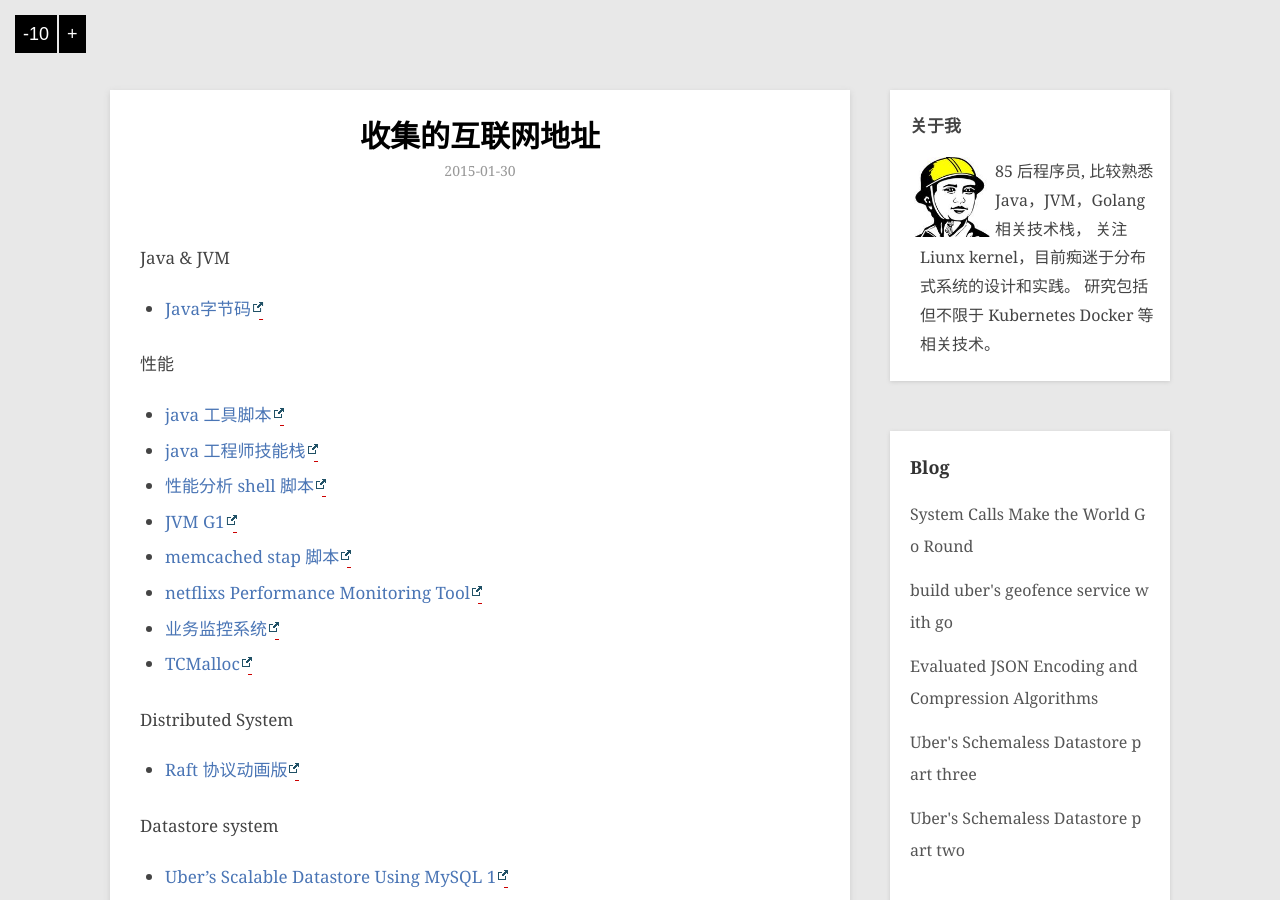
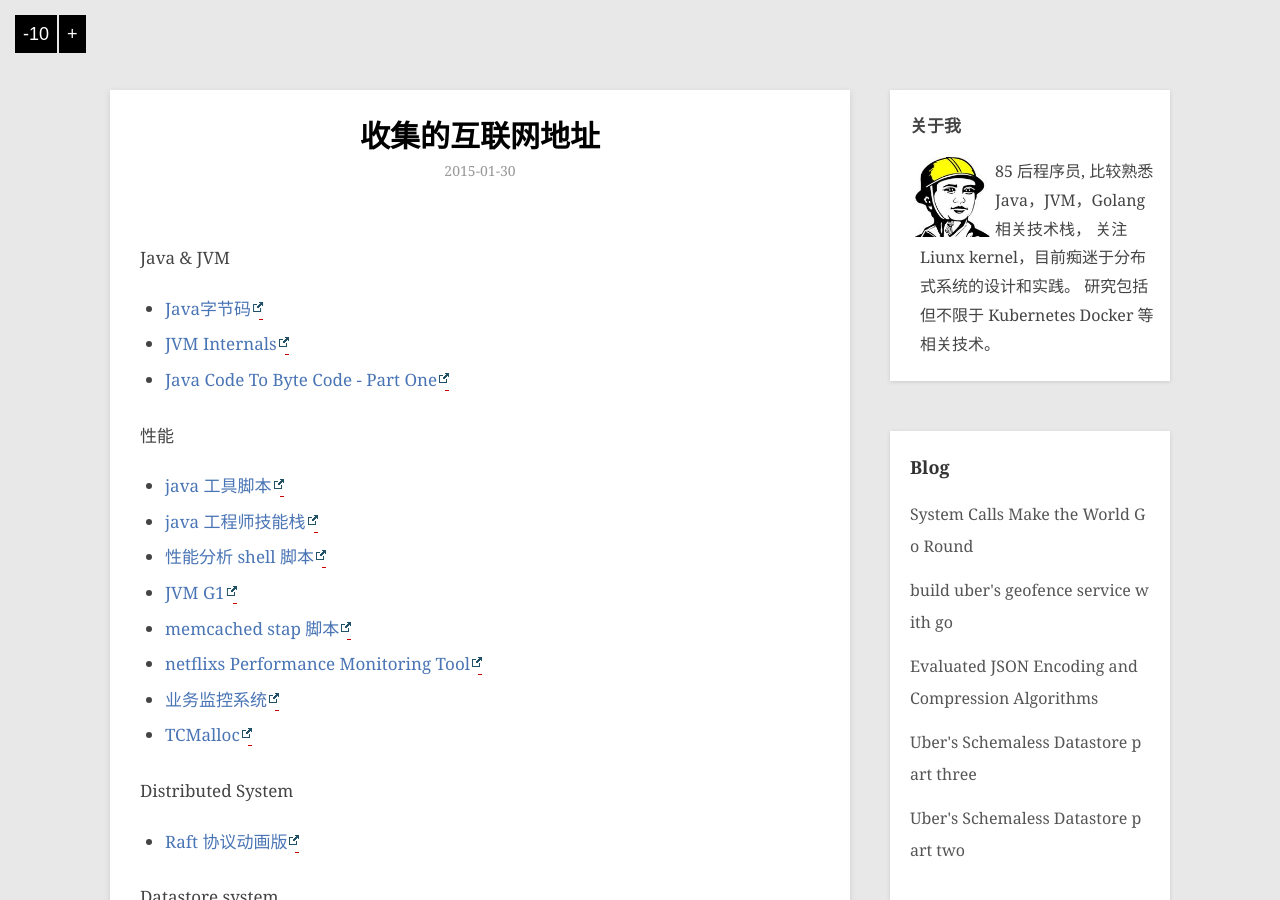
Before and after one commit to hushi55/hushi55.github.io, a Jekyll site: the page built from _posts/blog/2015-01-30-blogs.md, in a window 1280 px wide and 900 px high. Built offline with Jekyll 4.4.1, drawn with Linux system fonts in a browser that asks for light colours; Markdown is read by kramdown in place of the engine named in the settings; comment, search, counter and statistics services are not loaded.

Commit message:
add JVM blogs

```diff
--- a/_posts/blog/2015-01-30-blogs.md
+++ b/_posts/blog/2015-01-30-blogs.md
@@ -8,6 +8,8 @@ tags: [blog]
 Java & JVM
 
 - [Java字节码](http://www.infoq.com/cn/articles/Secrets-of-the-Bytecode-Ninjas)
+- [JVM Internals](http://blog.jamesdbloom.com/JVMInternals.html)
+- [Java Code To Byte Code - Part One](http://blog.jamesdbloom.com/JavaCodeToByteCode_PartOne.html)
 
  性能
 
```
